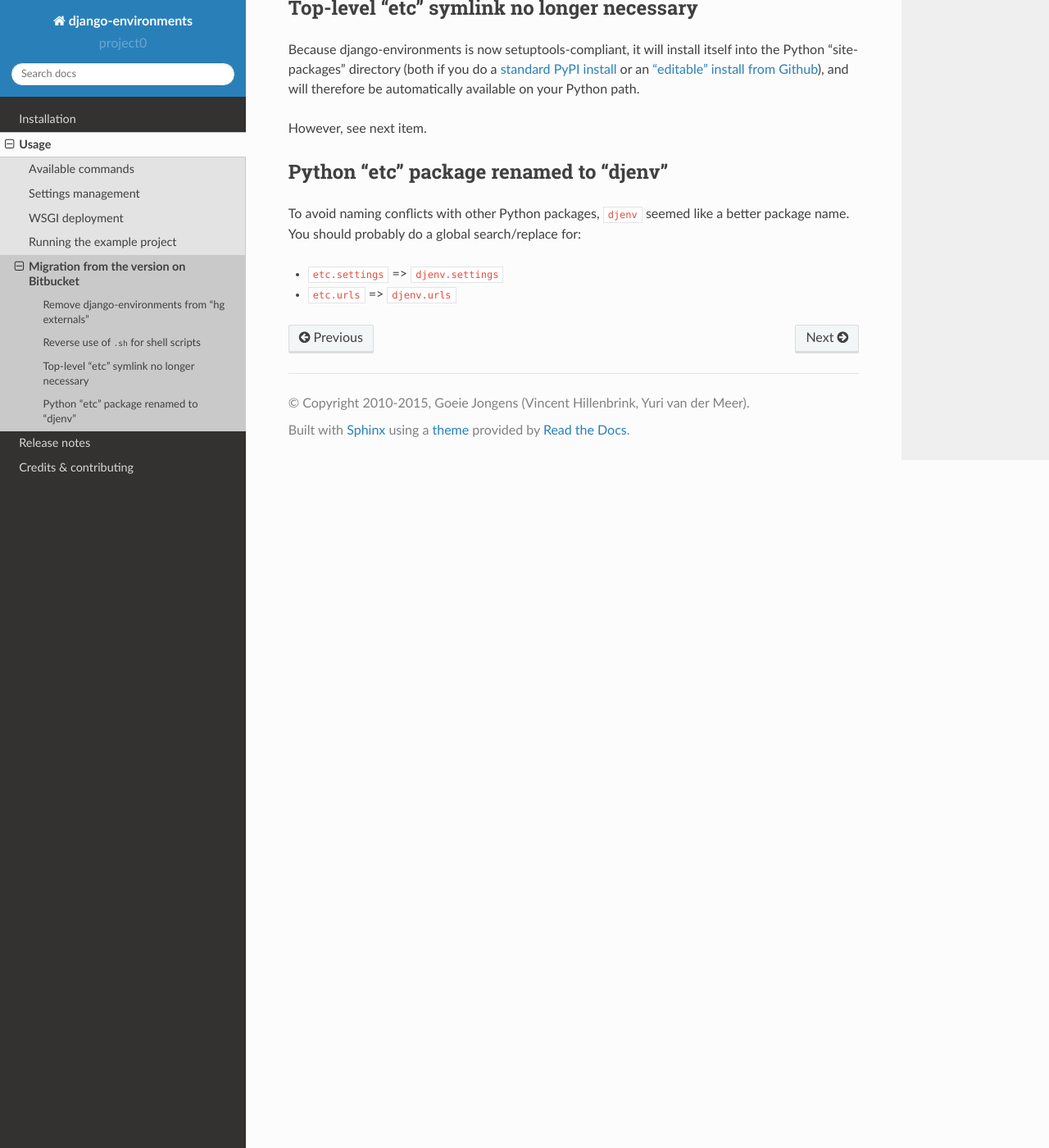
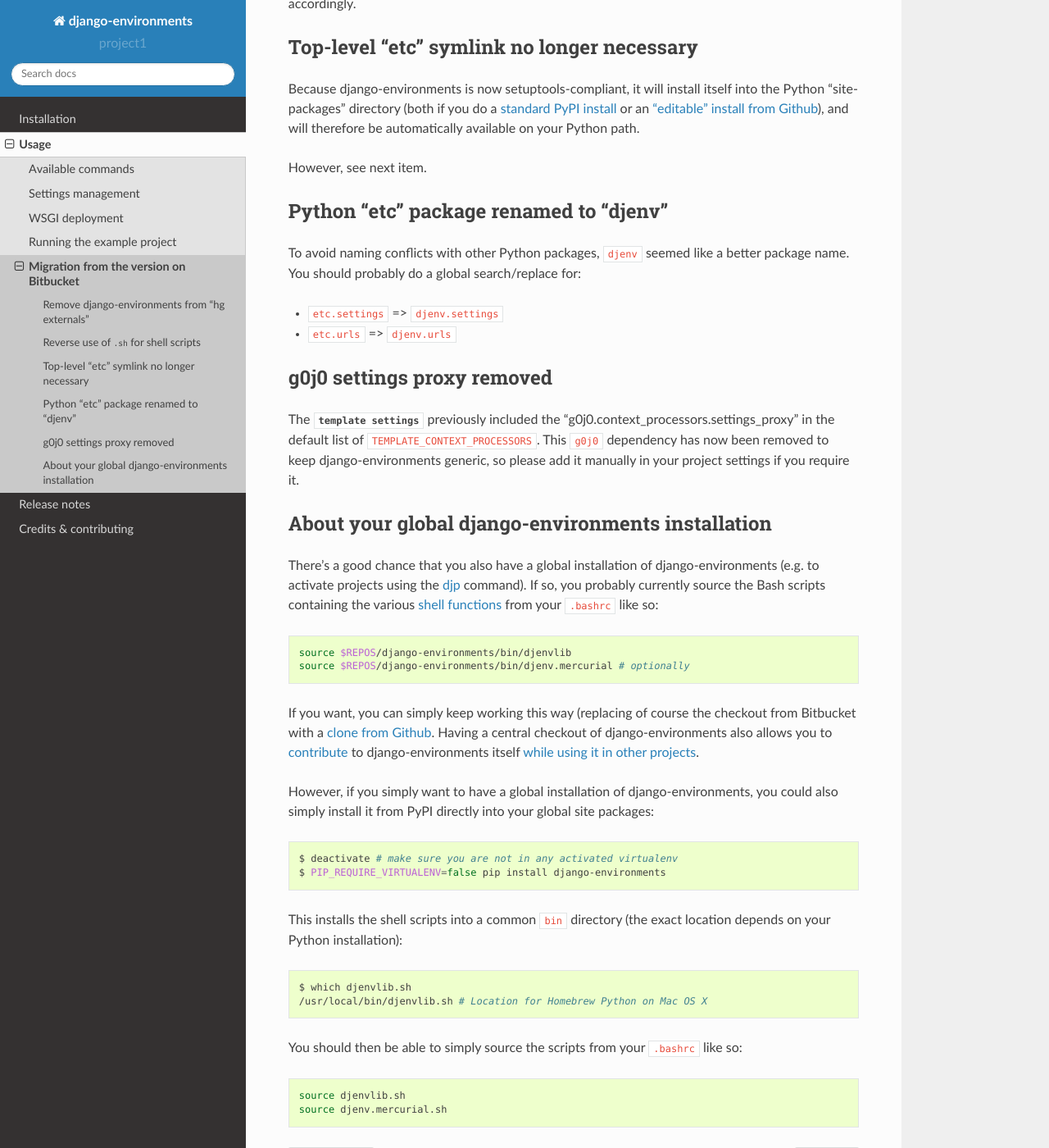
Before and after one commit to yvandermeer/django-environments, a Sphinx documentation site: the page built from docs/usage/bitbucketmigration.rst, in a window 1280 px wide and 1400 px high, scrolled down 854 px. Shown: the whole window at 82% size. Built offline with Sphinx 7.4.7 and the Read the Docs theme 2.0.0, drawn with Linux system fonts in a browser that asks for light colours; some of the changed text lies outside the part shown.

Commit message:
More documentation updates

```diff
--- a/docs/changes.rst
+++ b/docs/changes.rst
@@ -9,6 +9,7 @@
 * Reversed use of ``.sh`` for shell scripts: executable scripts no longer have
   the ``.sh`` extension, whereas shell scripts meant to be ``source``'d now *do*
   have the extension
+* Added Django 1.7 compatibility
 * Moved "mysite" example project (and related files/directories) to top-level
   "example" directory
 * Expanded documentation, now implemented as Sphinx docs and published on `Read the Docs <rtd_>`_.
--- a/docs/installation/develop.rst
+++ b/docs/installation/develop.rst
@@ -1,9 +1,11 @@
 Development install from Github
 ===============================
 
+.. highlight:: sh
+
 If you plan to make any changes to |project| or want to be able to run the
-:doc:`example project </usage/exampleproject>`, you probably want to install and
-set up the project for local development::
+:doc:`example project </usage/exampleproject>`, you probably want to install
+|project| directly from Github_ and set it up for local development::
 
     $ cd ~/dev # or wherever
     $ git clone https://github.com/yvandermeer/django-environments.git
--- a/docs/installation/index.rst
+++ b/docs/installation/index.rst
@@ -11,3 +11,7 @@
    develop
    docs
    otherprojects
+
+.. seealso::
+
+    :doc:`/usage/bitbucketmigration`
--- a/docs/usage/bitbucketmigration.rst
+++ b/docs/usage/bitbucketmigration.rst
@@ -1,5 +1,7 @@
 Migration from the version on Bitbucket
 =======================================
+
+.. highlight:: sh
 
 Are you migrating from the version of |project| on Bitbucket_? You should be
 able to get everything working with a few minor (but important) modifications.
@@ -47,3 +49,46 @@
 
 * ``etc.settings`` => ``djenv.settings``
 * ``etc.urls`` => ``djenv.urls``
+
+g0j0 settings proxy removed
+---------------------------
+The :mod:`template settings <djenv.settings.template>` previously included the
+"g0j0.context_processors.settings_proxy" in the default list of
+``TEMPLATE_CONTEXT_PROCESSORS``. This ``g0j0`` dependency has now been removed
+to keep |project| generic, so please add it manually in your project settings if you
+require it.
+
+
+About your global |project| installation
+----------------------------------------
+There's a good chance that you also have a global installation of |project|
+(e.g. to activate projects using the :ref:`djp <cmd_djp>` command). If so, you
+probably currently source the Bash scripts containing the various
+:doc:`shell functions </usage/commands>` from your ``.bashrc`` like so::
+
+    source $REPOS/django-environments/bin/djenvlib
+    source $REPOS/django-environments/bin/djenv.mercurial # optionally
+
+If you want, you can simply keep working this way (replacing of course the
+checkout from Bitbucket with a :doc:`clone from Github </installation/develop>`.
+Having a central checkout of |project| also allows you to
+:doc:`contribute </contributing>` to |project| itself
+:doc:`while using it in other projects </installation/otherprojects>`.
+
+However, if you simply want to have a global installation of |project|, you
+could also simply install it from PyPI directly into your global site packages::
+
+    $ deactivate # make sure you are not in any activated virtualenv
+    $ PIP_REQUIRE_VIRTUALENV=false pip install django-environments
+
+This installs the shell scripts into a common ``bin`` directory (the exact
+location depends on your Python installation)::
+
+    $ which djenvlib.sh
+    /usr/local/bin/djenvlib.sh # Location for Homebrew Python on Mac OS X
+
+You should then be able to simply source the scripts from your ``.bashrc``
+like so::
+
+    source djenvlib.sh
+    source djenv.mercurial.sh
--- a/setup.py
+++ b/setup.py
@@ -20,7 +20,7 @@
     name='django-environments',
     version=versioneer.get_version(),
     cmdclass=versioneer.get_cmdclass(),
-    description='Manage different settings within a Django project',
+    description='Manage different settings within a Django project with maximum DRY',
     long_description=long_description,
     author='Goeie Jongens',
     author_email='jullie@goeiejongens.nl',
```
Also changed, not shown: other parts of docs/changes.rst (+1 -1 lines), docs/usage/commands.rst (+11 -0 lines).
